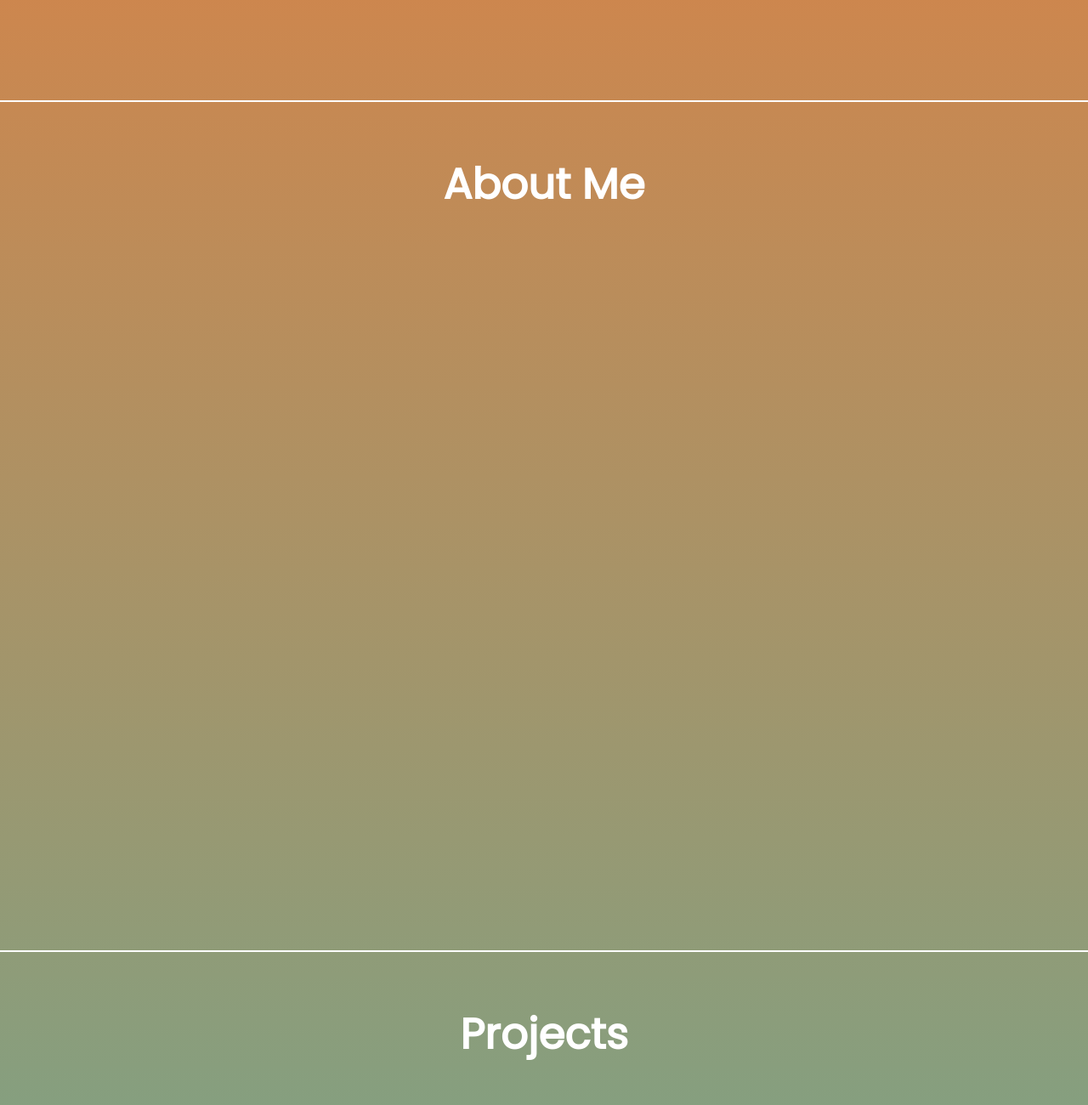
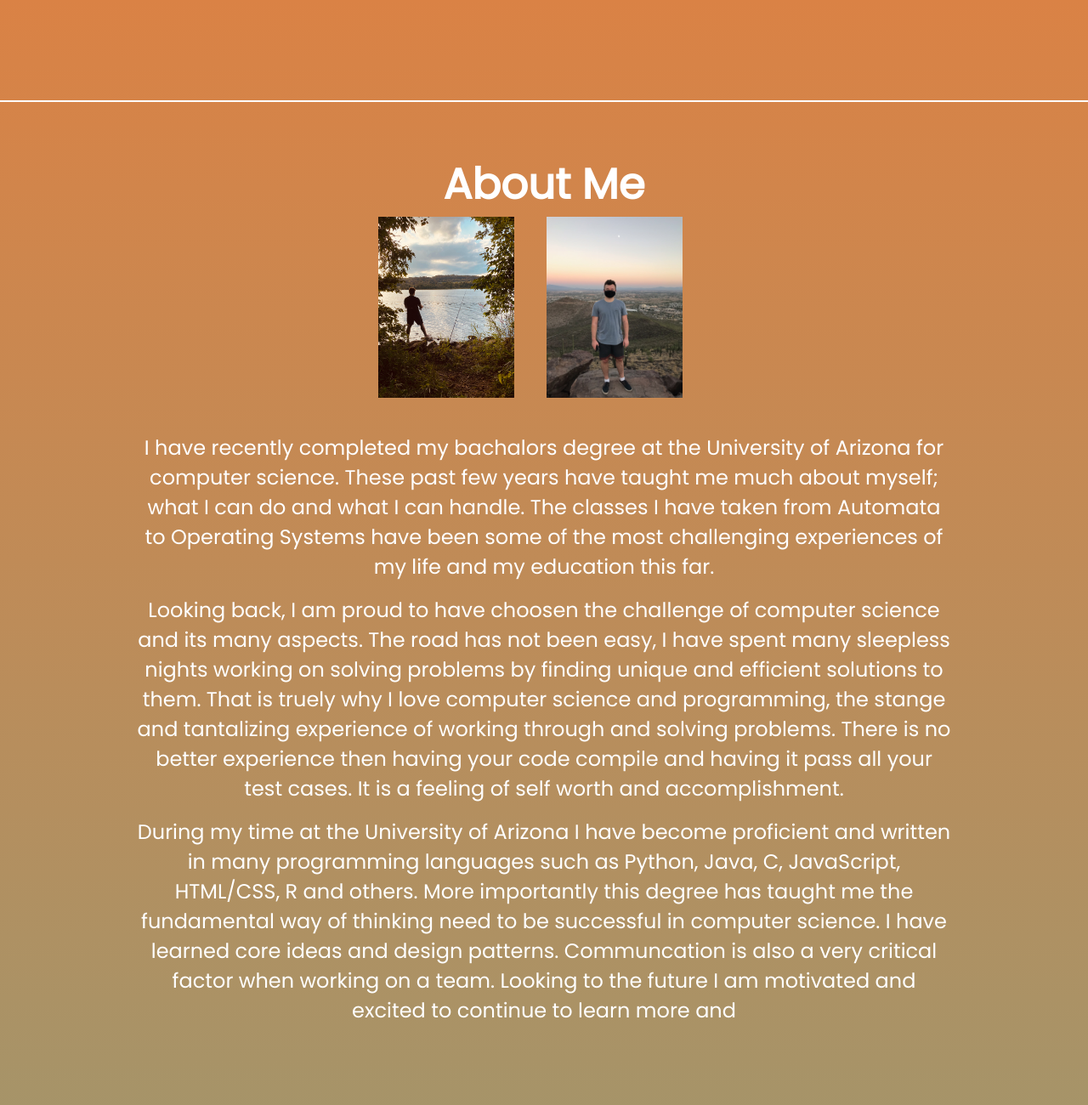
Before and after one commit to tgoldberg36/Portfolio, a plain HTML site: page index.html in a window 1280 px wide. Shown: the part 880-2180 px from the top of the page at 85% size. Drawn offline with nearby package versions, Linux system fonts and the light colour scheme.

Commit message:
Added Content to the about me section

```diff
--- a/index.html
+++ b/index.html
@@ -21,6 +21,7 @@
             <ul class="nav-main">
                 <li><a href="#home" onclick="animateBounce('#home')">HOME</a></li>
                 <li><a href="#about" onclick="animateBounce('#about')">ABOUT</a></li>
+                <li><a href="#skills" onclick="animateBounce('#skills')">SKILLS</a></li>
                 <li><a href="#projects" onclick="animateBounce('#projects')">PROJECTS</a></li>
                 <li><a href="#contact" onclick="animateBounce('#contact')">CONTACT</a></li>
                 <li><a href="./Resume.pdf" target="_blank">RESUME</a></li>
@@ -40,7 +41,37 @@
 
         <div class="box" id="about">
             <h1>About Me</h1>
+
+            <img src="fishing.jpg" alt="fishing">
+            <img src="hiking.jpg" alt="hiking">
+
+            <p>I have recently completed my bachalors degree at the University of
+                Arizona for computer science. These past few years have taught me
+                much about myself; what I can do and what I can handle. The classes
+                I have taken from Automata to Operating Systems have been some of the
+                 most challenging experiences of my life and my education this far. </p>
+
+            <p>Looking back, I am proud to have choosen the challenge of computer science
+                and its many aspects. The road has not been easy, I have spent many
+                sleepless nights working on solving problems by finding unique and
+                 efficient solutions to them. That is truely why I love computer science
+                 and programming, the stange and tantalizing experience of working through
+                  and solving problems. There is no better experience then having your code
+                   compile and having it pass all your test cases. It is a feeling of self worth and
+                   accomplishment.</p>
+
+            <p>During my time at the University of Arizona I have become proficient and written
+                in many programming languages such as Python, Java, C, JavaScript, HTML/CSS, R
+                 and others. More importantly this degree has taught me the fundamental way of
+                 thinking need to be successful in computer science. I have learned core ideas
+                 and design patterns. Communcation is also a very critical factor when working on a team.
+                Looking to the future I am motivated and excited to continue to learn more and </p>
         </div>
+
+        <div class="box" id="skills">
+            <h1>Skills</h1>
+        </div>
+
         <div class="box" id="projects">
             <h1>Projects</h1>
         </div>
--- a/style.css
+++ b/style.css
@@ -1,3 +1,4 @@
+
 @import url('https://fonts.googleapis.com/css2?family=Poppins:wght@300;400&display=swap');
 
 * {
@@ -85,8 +86,32 @@ h1 {
   font-size: 50px;
 }
 
+p{
+  padding-bottom: 1rem;
+}
+
+#about{
+  height:1500px;
+  font-size: 24px;
+  padding-left: 10rem;
+  padding-right: 10rem;
+}
+
 .intro{
   text-align: center;
   margin-bottom: 25%;
   margin-top: 2%;
 }
+
+
+img {
+  display: inline-block;
+  margin-left: auto;
+  margin-right: auto;
+  width: 20%;
+  height: auto;
+  padding-bottom: 2rem;
+  padding-right: 2rem;
+  text-align: center;
+  justify-content: center;
+}
```
Also changed, not shown: fishing.jpg (added), hiking.jpg (added).
